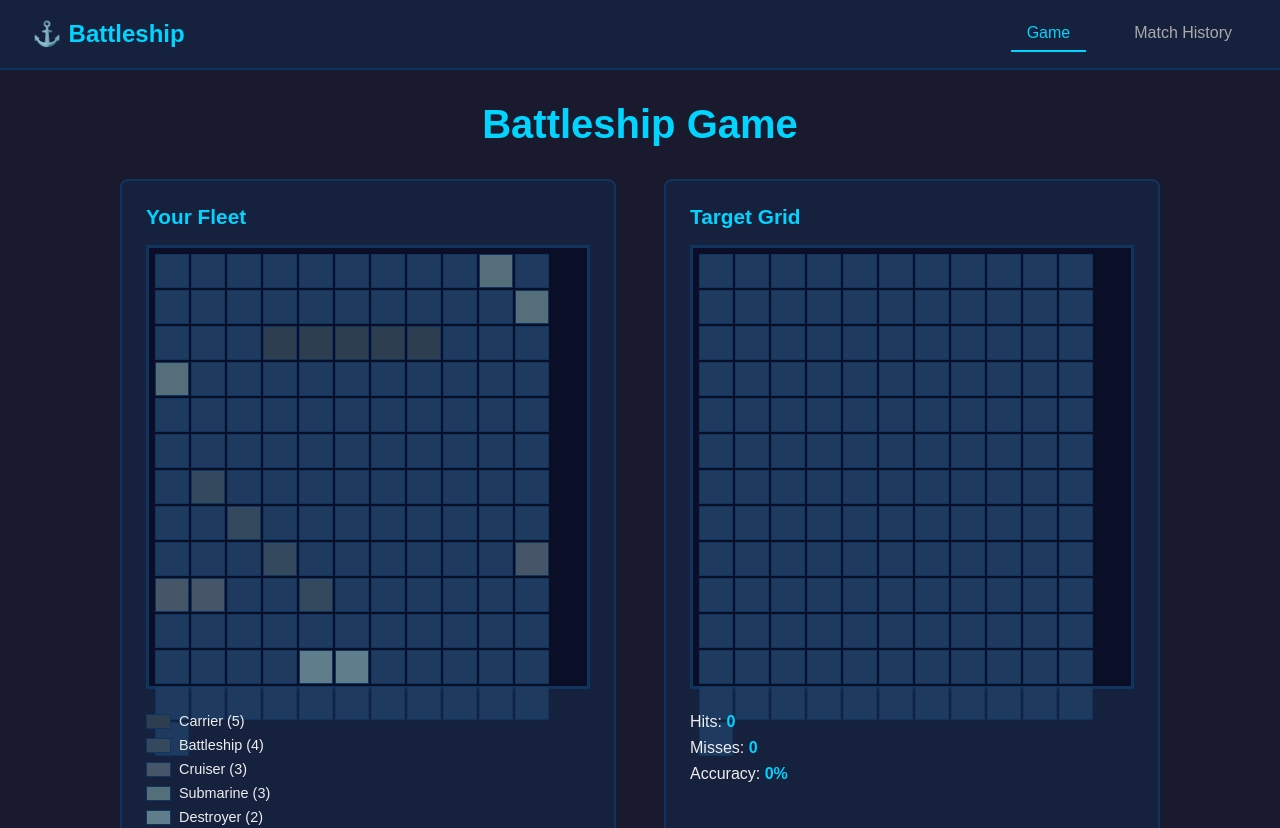
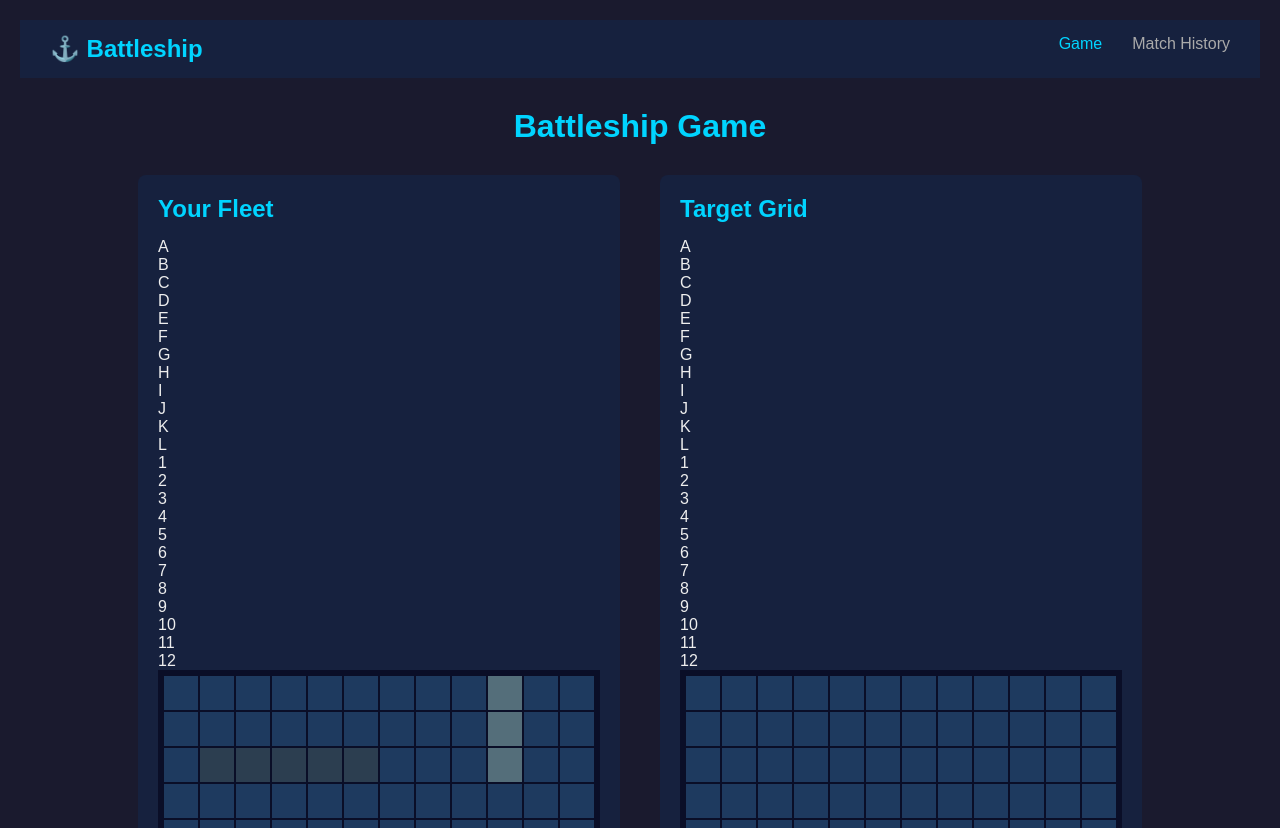
Before and after one commit to SiegfriedV4/Battleship, a plain HTML site: page index.html in a window 1280 px wide. Shown: the top 828 px of the page. Drawn offline with Linux system fonts and the light colour scheme.

Commit message:
Added labels to html grids

```diff
--- a/index.html
+++ b/index.html
@@ -21,18 +21,74 @@
         <div class="boards">
             <div class="board-container">
                 <h2>Your Fleet</h2>
+                <div class="board-wrapper">
+                    <div class="column-labels">
+                        <div>A</div>
+                        <div>B</div>
+                        <div>C</div>
+                        <div>D</div>
+                        <div>E</div>
+                        <div>F</div>
+                        <div>G</div>
+                        <div>H</div>
+                        <div>I</div>
+                        <div>J</div>
+                        <div>K</div>
+                        <div>L</div>
+                    </div>
+
+                    <div class="row-labels">
+                        <div>1</div>
+                        <div>2</div>
+                        <div>3</div>
+                        <div>4</div>
+                        <div>5</div>
+                        <div>6</div>
+                        <div>7</div>
+                        <div>8</div>
+                        <div>9</div>
+                        <div>10</div>
+                        <div>11</div>
+                        <div>12</div>
+                    </div>
+                </div>
+
                 <div id="player-board" class="board"></div>
-                <div class="legend">
-                    <div><span class="color carrier"></span> Carrier (5)</div>
-                    <div><span class="color battleship"></span> Battleship (4)</div>
-                    <div><span class="color cruiser"></span> Cruiser (3)</div>
-                    <div><span class="color submarine"></span> Submarine (3)</div>
-                    <div><span class="color destroyer"></span> Destroyer (2)</div>
-                </div>
             </div>
 
             <div class="board-container">
                 <h2>Target Grid</h2>
+                    <div class="board-wrapper">
+                        <div class="column-labels">
+                            <div>A</div>
+                            <div>B</div>
+                            <div>C</div>
+                            <div>D</div>
+                            <div>E</div>
+                            <div>F</div>
+                            <div>G</div>
+                            <div>H</div>
+                            <div>I</div>
+                            <div>J</div>
+                            <div>K</div>
+                            <div>L</div>
+                        </div>
+
+                        <div class="row-labels">
+                            <div>1</div>
+                            <div>2</div>
+                            <div>3</div>
+                            <div>4</div>
+                            <div>5</div>
+                            <div>6</div>
+                            <div>7</div>
+                            <div>8</div>
+                            <div>9</div>
+                            <div>10</div>
+                            <div>11</div>
+                            <div>12</div>
+                        </div>
+                    </div>
                 <div id="firing-board" class="board"></div>
                 <div class="stats">
                     <div>Hits: <span id="hits">3</span></div>
--- a/styles.css
+++ b/styles.css
@@ -1,4 +1,3 @@
-/* Reset */
 * {
     margin: 0;
     padding: 0;
@@ -9,85 +8,71 @@ body {
     font-family: Arial, sans-serif;
     background: #1a1a2e;
     color: #eee;
-    min-height: 100vh;
+    padding: 20px;
 }
 
-/* Navigation */
 nav {
     background: #16213e;
-    padding: 1rem 2rem;
+    padding: 15px 30px;
     display: flex;
     justify-content: space-between;
-    align-items: center;
-    border-bottom: 2px solid #0f3460;
+    margin-bottom: 30px;
 }
 
 .nav-brand {
-    font-size: 1.5rem;
+    font-size: 24px;
     font-weight: bold;
     color: #00d4ff;
 }
 
 .nav-links {
     display: flex;
-    gap: 2rem;
+    gap: 30px;
 }
 
 .nav-links a {
     color: #aaa;
     text-decoration: none;
-    padding: 0.5rem 1rem;
-    border-bottom: 2px solid transparent;
 }
 
-.nav-links a:hover,
-.nav-links a.active {
+.nav-links a:hover, .nav-links a.active {
     color: #00d4ff;
-    border-bottom-color: #00d4ff;
 }
 
-/* Main Content */
 main {
     max-width: 1400px;
     margin: 0 auto;
-    padding: 2rem;
 }
 
 h1 {
     text-align: center;
     color: #00d4ff;
-    margin-bottom: 2rem;
-    font-size: 2.5rem;
+    margin-bottom: 30px;
 }
 
 h2 {
     color: #00d4ff;
-    margin-bottom: 1rem;
-    font-size: 1.3rem;
+    margin-bottom: 15px;
 }
 
-/* Boards Container */
 .boards {
     display: flex;
     justify-content: center;
-    gap: 3rem;
+    gap: 40px;
     flex-wrap: wrap;
 }
 
 .board-container {
     background: #16213e;
-    padding: 1.5rem;
+    padding: 20px;
     border-radius: 8px;
-    border: 2px solid #0f3460;
 }
 
-/* Game Board */
 .board {
     display: flex;
     flex-wrap: wrap;
-    width: 444px;
-    height: 444px;
-    border: 3px solid #0f3460;
+    width: 442px;
+    height: 442px;
     background: #0a0e27;
     padding: 6px;
     gap: 2px;
@@ -97,7 +82,6 @@ h2 {
     width: 34px;
     height: 34px;
     background: #1e3a5f;
-    border: 1px solid #0f3460;
     cursor: pointer;
 }
 
@@ -105,30 +89,14 @@ h2 {
     background: #2a5080;
 }
 
-/* Ship Colors */
-.tile.carrier {
-    background: #2c3e50;
-}
+.tile.carrier { background: #2c3e50; }
+.tile.battleship { background: #34495e; }
+.tile.cruiser { background: #475569; }
+.tile.submarine { background: #546e7a; }
+.tile.destroyer { background: #607d8b; }
 
-.tile.battleship {
-    background: #34495e;
-}
-
-.tile.cruiser {
-    background: #475569;
-}
-
-.tile.submarine {
-    background: #546e7a;
-}
-
-.tile.destroyer {
-    background: #607d8b;
-}
-
-/* Hit and Miss */
 .tile.hit {
-    background: #e74c3c !important;
+    background: #e74c3c;
     position: relative;
 }
 
@@ -139,12 +107,11 @@ h2 {
     left: 50%;
     transform: translate(-50%, -50%);
     color: white;
-    font-size: 1.5rem;
-    font-weight: bold;
+    font-size: 24px;
 }
 
 .tile.miss {
-    background: #7f8c8d !important;
+    background: #7f8c8d;
     position: relative;
 }
 
@@ -155,57 +122,38 @@ h2 {
     left: 50%;
     transform: translate(-50%, -50%);
     color: white;
-    font-size: 1.2rem;
+    font-size: 20px;
 }
 
-/* Legend */
 .legend {
-    margin-top: 1.5rem;
+    margin-top: 20px;
     display: flex;
     flex-direction: column;
-    gap: 0.5rem;
-    font-size: 0.9rem;
+    gap: 8px;
 }
 
 .legend div {
     display: flex;
     align-items: center;
-    gap: 0.5rem;
+    gap: 8px;
 }
 
 .color {
     width: 25px;
     height: 15px;
-    border: 1px solid #0f3460;
 }
 
-.color.carrier {
-    background: #2c3e50;
-}
+.color.carrier { background: #2c3e50; }
+.color.battleship { background: #34495e; }
+.color.cruiser { background: #475569; }
+.color.submarine { background: #546e7a; }
+.color.destroyer { background: #607d8b; }
 
-.color.battleship {
-    background: #34495e;
-}
-
-.color.cruiser {
-    background: #475569;
-}
-
-.color.submarine {
-    background: #546e7a;
-}
-
-.color.destroyer {
-    background: #607d8b;
-}
-
-/* Stats */
 .stats {
-    margin-top: 1.5rem;
+    margin-top: 20px;
     display: flex;
     flex-direction: column;
-    gap: 0.5rem;
-    font-size: 1rem;
+    gap: 8px;
 }
 
 .stats span {
@@ -213,12 +161,10 @@ h2 {
     font-weight: bold;
 }
 
-/* Match History Page */
 .history-container {
     background: #16213e;
-    padding: 2rem;
+    padding: 30px;
     border-radius: 8px;
-    border: 2px solid #0f3460;
     max-width: 1000px;
     margin: 0 auto;
 }
@@ -226,27 +172,24 @@ h2 {
 .match-list {
     display: flex;
     flex-direction: column;
-    gap: 1rem;
+    gap: 15px;
 }
 
 .match-card {
     background: #0a0e27;
-    border: 2px solid #0f3460;
     border-radius: 8px;
-    padding: 1.5rem;
+    padding: 20px;
 }
 
 .match-header {
     display: flex;
     justify-content: space-between;
-    margin-bottom: 1rem;
-    padding-bottom: 1rem;
-    border-bottom: 1px solid #0f3460;
+    margin-bottom: 15px;
 }
 
 .match-result {
     font-weight: bold;
-    padding: 0.5rem 1rem;
+    padding: 8px 15px;
     border-radius: 4px;
 }
 
@@ -267,7 +210,7 @@ h2 {
 .match-stats {
     display: flex;
     justify-content: space-around;
-    margin-bottom: 1rem;
+    margin-bottom: 15px;
 }
 
 .stat {
@@ -276,32 +219,31 @@ h2 {
 
 .stat-label {
     display: block;
-    font-size: 0.8rem;
+    font-size: 14px;
     color: #aaa;
-    margin-bottom: 0.3rem;
+    margin-bottom: 5px;
 }
 
 .stat-value {
     display: block;
-    font-size: 1.5rem;
+    font-size: 24px;
     color: #00d4ff;
     font-weight: bold;
 }
 
 .match-details {
     text-align: center;
-    padding-top: 1rem;
-    border-top: 1px solid #0f3460;
+    padding-top: 15px;
+    border-top: 1px solid #16213e;
     color: #aaa;
 }
 
 .no-matches {
     text-align: center;
-    padding: 3rem;
+    padding: 50px;
     color: #aaa;
 }
 
-/* Responsive */
 @media (max-width: 768px) {
     .boards {
         flex-direction: column;
@@ -317,9 +259,4 @@ h2 {
         width: 26px;
         height: 26px;
     }
-
-    .match-stats {
-        flex-wrap: wrap;
-        gap: 1rem;
-    }
 }
```
Also changed, not shown: history.js (deleted, +0 -86 lines).
